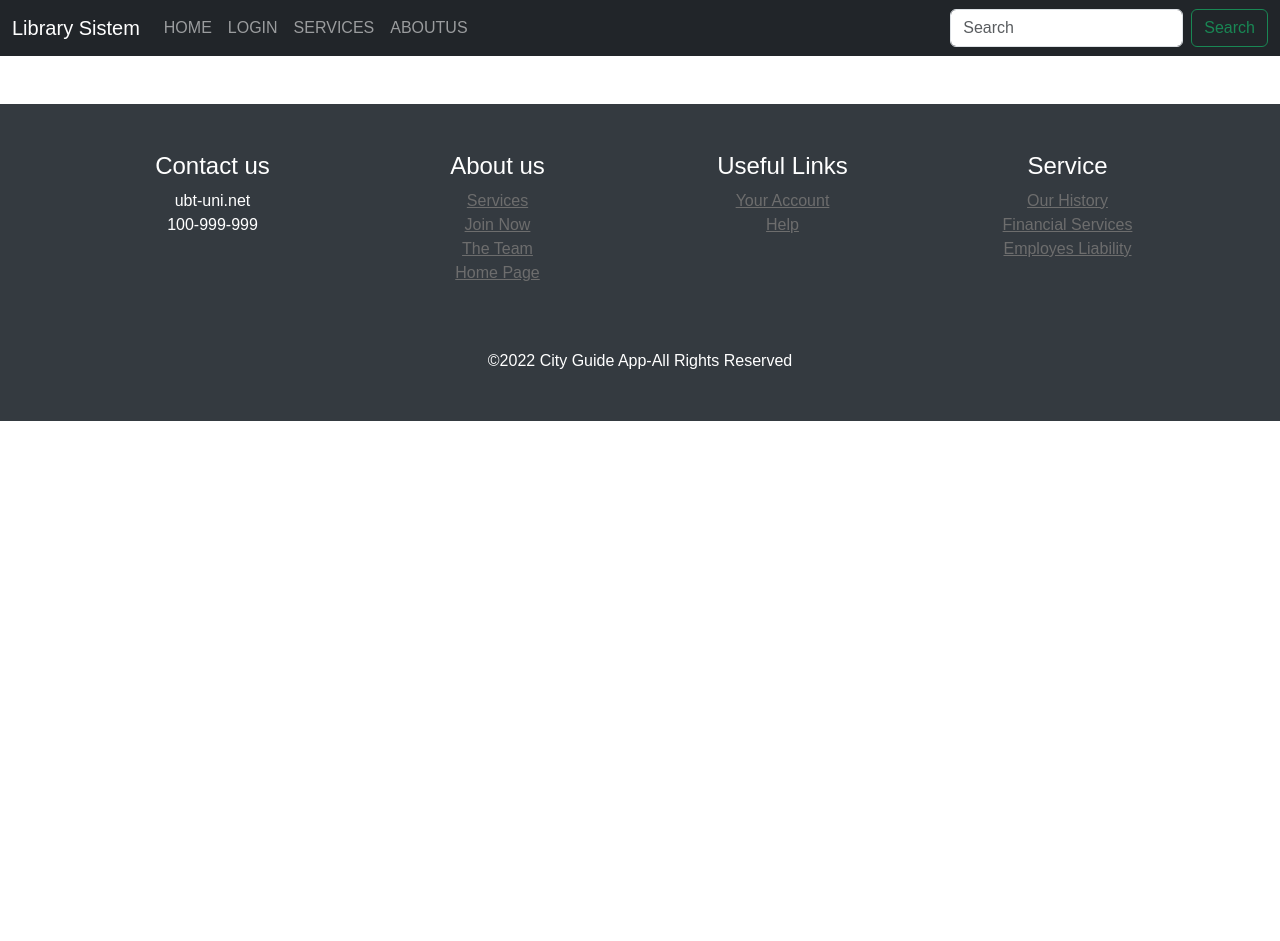
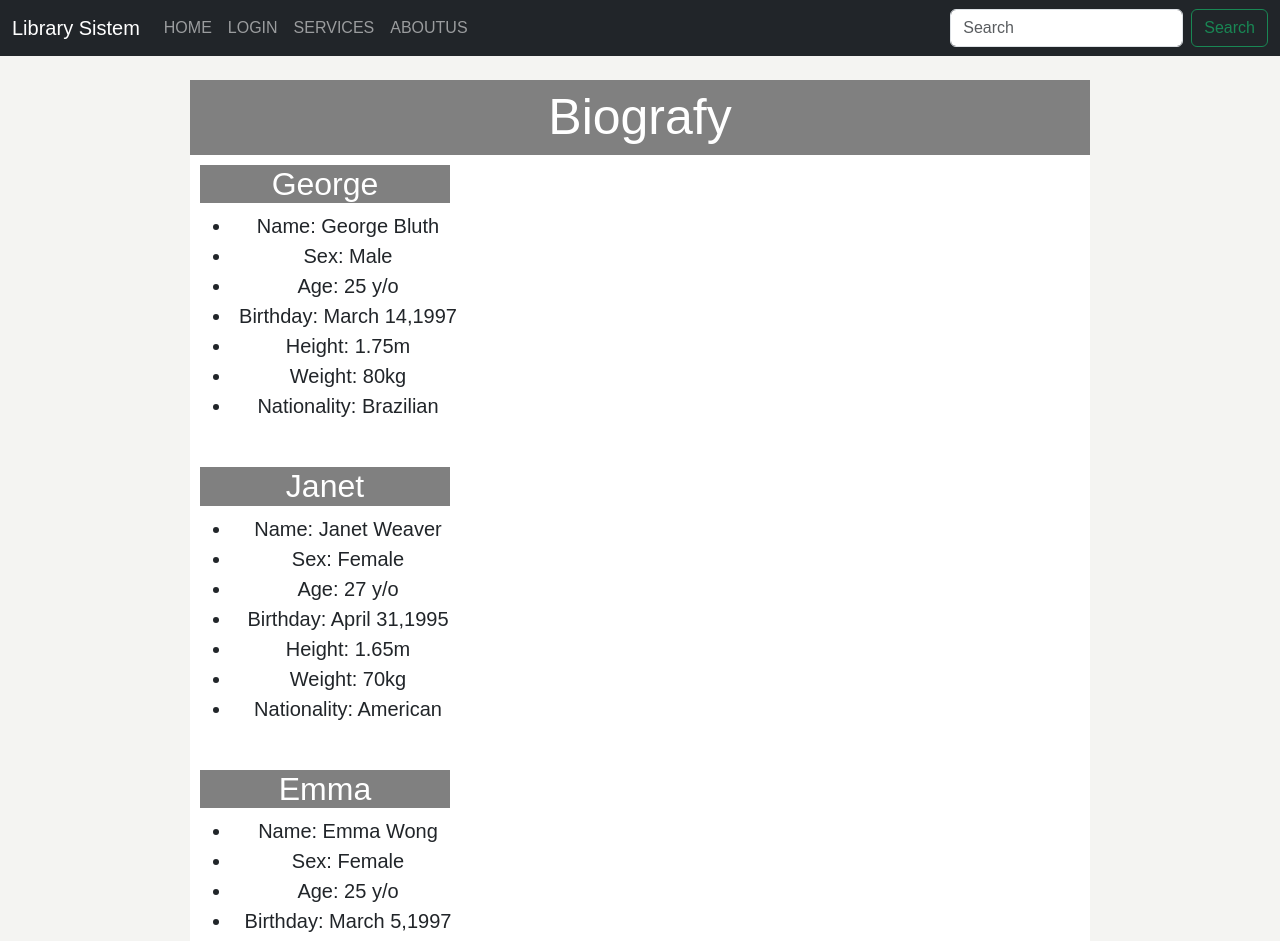
Before and after one commit to MedinaSekiraqa/Praktika-projekti, a React (Create React App) app: page /biografy in a window 1280 px wide. Shown: the top 941 px of the page. Before the commit the page ends 800 px from the top, so only its background shows below. Built offline with nearby package versions, Linux system fonts and the light colour scheme.

Commit message:
Ndryshimet e detyres 3

```diff
--- a/src/App.js
+++ b/src/App.js
@@ -7,6 +7,7 @@ import LogIn from "./components/pages/LogIn"
 import Home from "./components/pages/Home"
 import Services from './components/pages/Services'
 import AboutUs from './components/pages/AboutUs';
+import Biografy from './components/pages/Biografy';
 
 //React Router Import
 import { Route, Routes}from "react-router-dom"
@@ -32,6 +33,7 @@ function App() {
         <Route path="/login" element={<LogIn/>}/>
         <Route path="/services" element={<Services/>}/>
         <Route path="/aboutus" element={<AboutUs/>}/>
+        <Route path="/biografy" element={<Biografy/>}/>
        </Routes>
 
 
--- a/src/components/pages/AboutUs.js
+++ b/src/components/pages/AboutUs.js
@@ -1,10 +1,11 @@
 
 import * as React from "react";
 import "./AboutUs.scss";
-import Button from 'react-bootstrap/Button';
+//import Button from 'react-bootstrap/Button';
 import Card from 'react-bootstrap/Card';
 import Video from './Video';
 import { Container } from "react-bootstrap";
+import { Link } from "react-router-dom";
 
 export default function About() {
   const [users, setUsers] = React.useState([]);
@@ -25,12 +26,14 @@ export default function About() {
         <Video/>
 
         <br/>
+
+
       <div className="flex">
         {users.length &&
           users.map((user) => {
             return (
                 <Card style={{ width: '18rem' }}>
-                    <img key={user.avatar} src={user.avatar}/>
+                    <img key={user.avatar} src={user.avatar} alt=""/>
                     <Card.Body>
                     <Card.Title>
                     <p>
@@ -41,8 +44,12 @@ export default function About() {
                         <p>{user.email}</p>
                     </Card.Text>
 
+                    <Link to="/biografy"
+                    className="btn btn-outline-primary text-uppercaser"
+                    >Read More</Link>
 
-                <Button variant="primary">Biography</Button>
+
+
                 </Card.Body>
                 </Card>
             );
--- /dev/null
+++ b/src/components/pages/Biografy.js
@@ -0,0 +1,110 @@
+import React, { Component } from 'react'
+import "./Biografy.scss"
+
+class Biografy extends Component{
+    render(){
+        return(
+            <div id='container'>
+              <header>Biografy</header>
+              <div id='body'>
+                <div id='profile'>
+                    <h2>George</h2>
+                    <ul>
+                        <li>Name: George Bluth</li>
+                        <li>Sex: Male</li>
+                        <li>Age: 25 y/o</li>
+                        <li>Birthday: March 14,1997</li>
+                        <li>Height: 1.75m</li>
+                        <li>Weight: 80kg</li>
+                        <li>Nationality: Brazilian</li>
+                        <p>
+
+                        </p>
+                    </ul>
+
+                    <br/>
+
+                    <h2>Janet</h2>
+                    <ul>
+                        <li>Name: Janet Weaver</li>
+                        <li>Sex: Female</li>
+                        <li>Age: 27 y/o</li>
+                        <li>Birthday: April 31,1995</li>
+                        <li>Height: 1.65m</li>
+                        <li>Weight: 70kg</li>
+                        <li>Nationality: American</li>
+                    </ul>
+
+                    <br/>
+
+                    <h2>Emma</h2>
+                    <ul>
+                        <li>Name: Emma Wong</li>
+                        <li>Sex: Female</li>
+                        <li>Age: 25 y/o</li>
+                        <li>Birthday: March 5,1997</li>
+                        <li>Height: 1.65m</li>
+                        <li>Weight: 55kg</li>
+                        <li>Nationality: Brazilian</li>
+                    </ul>
+
+                    <br/>
+
+                    <h2>Eve</h2>
+                    <ul>
+                        <li>Name: Eve Holt</li>
+                        <li>Sex: Male</li>
+                        <li>Age: 45 y/o</li>
+                        <li>Birthday: March 14,1977</li>
+                        <li>Height: 1.75m</li>
+                        <li>Weight: 80kg</li>
+                        <li>Nationality: German</li>
+                    </ul>
+
+                    <br/>
+
+                    <h2>Charles</h2>
+                    <ul>
+                        <li>Name: Charles Morris</li>
+                        <li>Sex: Male</li>
+                        <li>Age: 30 y/o</li>
+                        <li>Birthday: June 14,1992</li>
+                        <li>Height: 1.87m</li>
+                        <li>Weight: 88kg</li>
+                        <li>Nationality: American</li>
+                    </ul>
+
+                    <br/>
+
+                    <h2>Tracey</h2>
+                    <ul>
+                        <li>Name: Tracey Ramos</li>
+                        <li>Sex: Male</li>
+                        <li>Age: 37 y/o</li>
+                        <li>Birthday: August 14,1985</li>
+                        <li>Height: 1.75m</li>
+                        <li>Weight: 80kg</li>
+                        <li>Nationality: German</li>
+                    </ul>
+
+
+
+
+
+
+
+
+                </div>
+                <div className='bio'>
+
+
+                </div>
+
+              </div>
+            </div>
+        )
+
+
+    }
+}
+export default Biografy;
--- a/src/components/pages/Video.jsx
+++ b/src/components/pages/Video.jsx
@@ -1,4 +1,4 @@
-import React, { Component } from 'react';
+import React from 'react';
 
 
 const Video =()=>{
--- a/src/components/pages/info.js
+++ b/src/components/pages/info.js
@@ -5,7 +5,7 @@ import {Link} from 'react-router-dom'
 class Info extends Component{
     render(){
         const{
-            id,
+
             headerTitle,
             headerSubTitle,
             headerText,
```
